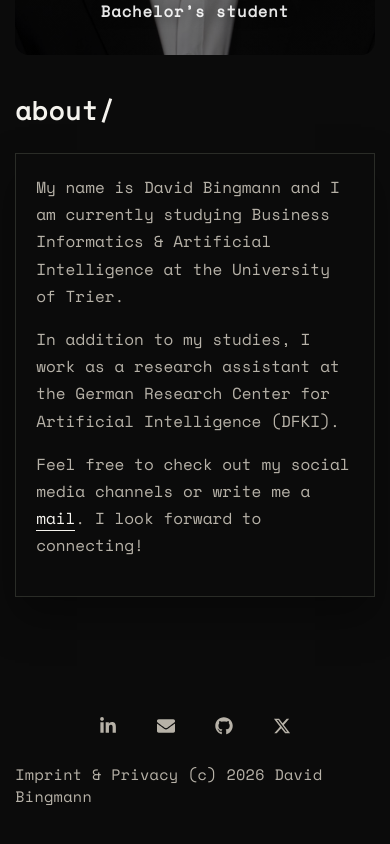
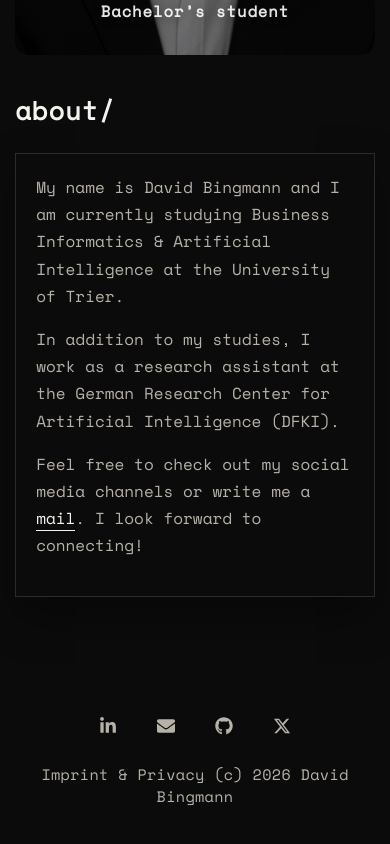
Before and after one commit to davidbingmann/davidbingmann.de, a React (Vite) app: page / in a window 390 px wide. Shown: the part 525-1369 px from the top of the page. Built offline with nearby package versions, Linux system fonts and the light colour scheme.

Commit message:
Center mobile footer imprint

```diff
--- a/src/styles.css
+++ b/src/styles.css
@@ -597,6 +597,11 @@ p {
     transform: none;
     animation: none;
   }
+
+  .footer-impressum {
+    max-width: 100%;
+    text-align: center;
+  }
 }
 
 @media (max-width: 420px) {
```
